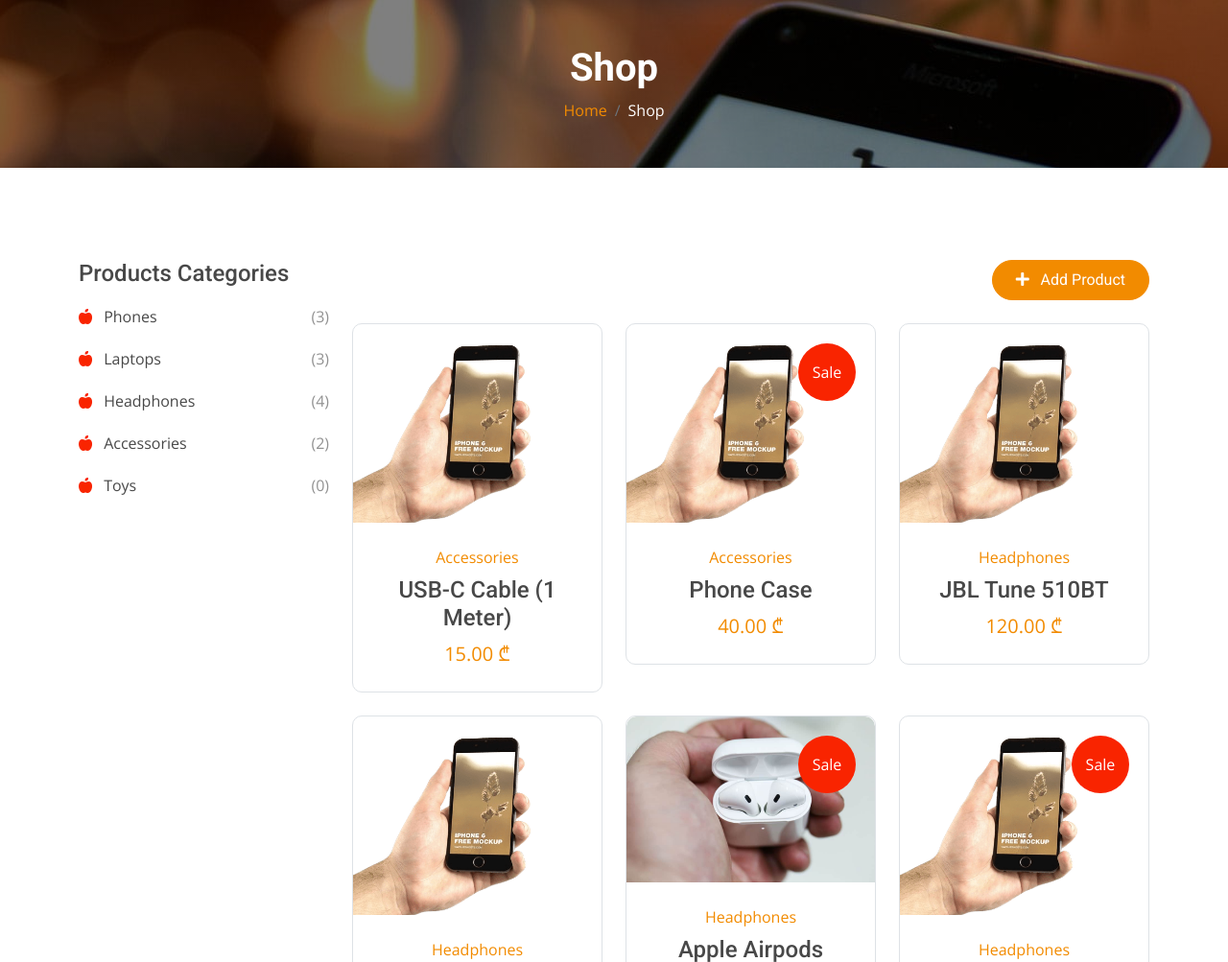
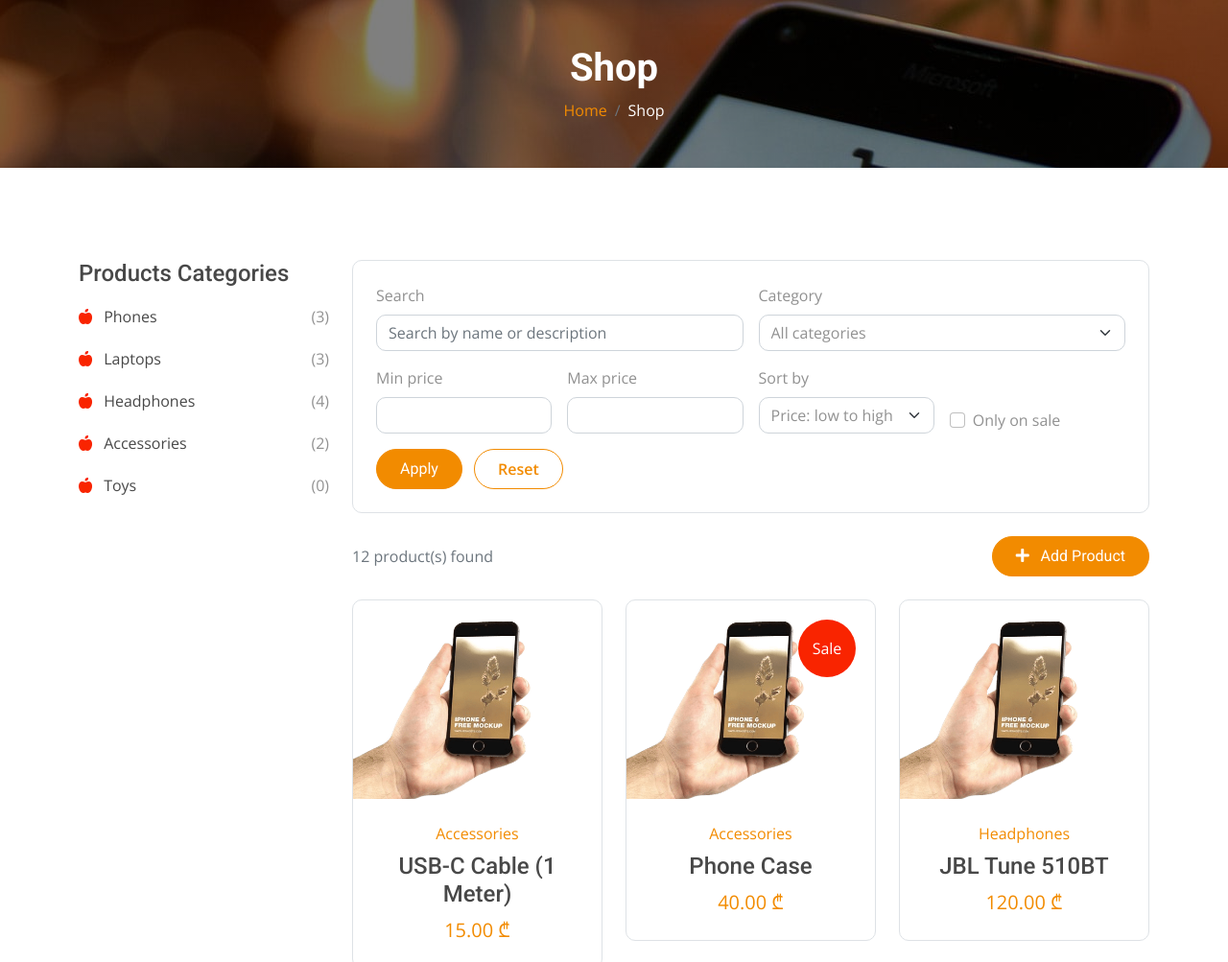
Before and after one commit to mariamikurkhashvili112-droid/django-electro, a Django app: page /shop/ in a window 1280 px wide. Shown: the part 244-1247 px from the top of the page at 96% size. Run offline with Django 5.2, Linux system fonts and the light colour scheme; data comes from the database, SQL or seed files in the repository; some libraries are stand-ins or nearby versions.

Commit message:
Add search, filtering and sorting to shop

```diff
--- a/store/templates/store/_pagination.html
+++ b/store/templates/store/_pagination.html
@@ -2,7 +2,7 @@
 <nav class="mt-5" aria-label="Pagination">
     <ul class="pagination d-flex flex-row flex-wrap justify-content-center list-unstyled gap-2">
         {% if page_obj.has_previous %}
-        <li class="page-item"><a class="page-link" href="?page={{ page_obj.previous_page_number }}">&laquo; Previous</a></li>
+        <li class="page-item"><a class="page-link" href="?{% if querystring %}{{ querystring }}&{% endif %}page={{ page_obj.previous_page_number }}">&laquo; Previous</a></li>
         {% else %}
         <li class="page-item disabled"><span class="page-link">&laquo; Previous</span></li>
         {% endif %}
@@ -11,12 +11,12 @@
         {% if num == page_obj.number %}
         <li class="page-item active"><span class="page-link">{{ num }}</span></li>
         {% else %}
-        <li class="page-item"><a class="page-link" href="?page={{ num }}">{{ num }}</a></li>
+        <li class="page-item"><a class="page-link" href="?{% if querystring %}{{ querystring }}&{% endif %}page={{ num }}">{{ num }}</a></li>
         {% endif %}
         {% endfor %}
 
         {% if page_obj.has_next %}
-        <li class="page-item"><a class="page-link" href="?page={{ page_obj.next_page_number }}">Next &raquo;</a></li>
+        <li class="page-item"><a class="page-link" href="?{% if querystring %}{{ querystring }}&{% endif %}page={{ page_obj.next_page_number }}">Next &raquo;</a></li>
         {% else %}
         <li class="page-item disabled"><span class="page-link">Next &raquo;</span></li>
         {% endif %}
--- a/store/templates/store/base.html
+++ b/store/templates/store/base.html
@@ -61,10 +61,10 @@
         </div>
         <div class="col-md-4 col-lg-6 text-center">
             <div class="position-relative ps-4">
-                <div class="d-flex border rounded-pill">
-                    <input class="form-control border-0 rounded-pill w-100 py-3" type="text" placeholder="Search Looking For?">
-                    <button type="button" class="btn btn-primary rounded-pill py-3 px-5" style="border: 0;"><i class="fas fa-search"></i></button>
-                </div>
+                <form method="get" action="{% url 'shop' %}" class="d-flex border rounded-pill">
+                    <input class="form-control border-0 rounded-pill w-100 py-3" type="text" name="q" value="{{ request.GET.q }}" placeholder="Search Looking For?">
+                    <button type="submit" class="btn btn-primary rounded-pill py-3 px-5" style="border: 0;"><i class="fas fa-search"></i></button>
+                </form>
             </div>
         </div>
         <div class="col-md-4 col-lg-3 text-center text-lg-end">
@@ -78,7 +78,7 @@
 
 <!-- Navbar -->
 <div class="container-fluid nav-bar p-0">
-        <div class="row gx-0 bg-primary px-5 align-items-center">
+    <div class="row gx-0 bg-primary px-5 align-items-center">
         <div class="col-12">
             <nav class="navbar navbar-expand-lg navbar-light bg-primary">
                 <a href="{% url 'home' %}" class="navbar-brand d-block d-lg-none">
--- a/store/templates/store/shop.html
+++ b/store/templates/store/shop.html
@@ -39,7 +39,54 @@
 
             <div class="col-lg-9">
 
-                <div class="d-flex justify-content-end mb-4">
+                <form method="get" action="{% url 'shop' %}" class="border rounded p-4 mb-4">
+                    <div class="row g-3">
+                        <div class="col-md-6">
+                            <label class="form-label">Search</label>
+                            <input type="text" name="q" value="{{ q }}" class="form-control" placeholder="Search by name or description">
+                        </div>
+                        <div class="col-md-6">
+                            <label class="form-label">Category</label>
+                            <select name="category" class="form-select">
+                                <option value="">All categories</option>
+                                {% for category in categories %}
+                                <option value="{{ category.id }}" {% if selected_category == category.id %}selected{% endif %}>{{ category.name }}</option>
+                                {% endfor %}
+                            </select>
+                        </div>
+                        <div class="col-md-3 col-6">
+                            <label class="form-label">Min price</label>
+                            <input type="number" step="0.01" min="0" name="min_price" value="{{ min_price }}" class="form-control">
+                        </div>
+                        <div class="col-md-3 col-6">
+                            <label class="form-label">Max price</label>
+                            <input type="number" step="0.01" min="0" name="max_price" value="{{ max_price }}" class="form-control">
+                        </div>
+                        <div class="col-md-3">
+                            <label class="form-label">Sort by</label>
+                            <select name="sort" class="form-select">
+                                {% for value, label in sort_options %}
+                                <option value="{{ value }}" {% if sort == value %}selected{% endif %}>{{ label }}</option>
+                                {% endfor %}
+                            </select>
+                        </div>
+                        <div class="col-md-3 d-flex align-items-end">
+                            <div class="form-check">
+                                <input class="form-check-input" type="checkbox" name="sale" value="1" id="saleOnly" {% if sale %}checked{% endif %}>
+                                <label class="form-check-label" for="saleOnly">Only on sale</label>
+                            </div>
+                        </div>
+                    </div>
+                    <div class="mt-3">
+                        <button type="submit" class="btn btn-primary rounded-pill py-2 px-4 me-2">Apply</button>
+                        <a href="{% url 'shop' %}" class="btn btn-outline-primary rounded-pill py-2 px-4">Reset</a>
+                    </div>
+                </form>
+
+                <div class="d-flex justify-content-between align-items-center mb-4">
+                    <span class="text-muted">
+                        {% if page_obj %}{{ page_obj.paginator.count }}{% else %}0{% endif %} product(s) found
+                    </span>
                     <a href="{% url 'product_create' %}" class="btn btn-primary rounded-pill py-2 px-4">
                         <i class="fas fa-plus me-2"></i> Add Product
                     </a>
@@ -79,7 +126,7 @@
                         </div>
                     </div>
                     {% empty %}
-                    <p>No products have been added yet.</p>
+                    <p>No products match your search.</p>
                     {% endfor %}
                 </div>
 
--- a/store/views.py
+++ b/store/views.py
@@ -1,14 +1,32 @@
+from decimal import Decimal, InvalidOperation
+
 from django.contrib.auth.decorators import login_required
 from django.contrib.auth.mixins import LoginRequiredMixin
 from django.core.exceptions import PermissionDenied
 from django.core.paginator import Paginator
-from django.db.models import Count
+from django.db.models import Count, Q
 from django.shortcuts import get_object_or_404, redirect, render
 from django.urls import reverse
 from django.views.generic import CreateView, DetailView, ListView
 
 from .forms import ProductForm
 from .models import Category, Product
+
+SORT_OPTIONS = {
+    "price_asc": "price",
+    "price_desc": "-price",
+    "name_asc": "name",
+    "name_desc": "-name",
+    "newest": "-id",
+}
+
+SORT_LABELS = [
+    ("price_asc", "Price: low to high"),
+    ("price_desc", "Price: high to low"),
+    ("name_asc", "Name: A to Z"),
+    ("name_desc", "Name: Z to A"),
+    ("newest", "Newest first"),
+]
 
 
 class HomeView(ListView):
@@ -33,14 +51,63 @@ class ShopView(ListView):
     context_object_name = "products"
     paginate_by = 6
 
+    @staticmethod
+    def _to_decimal(value):
+        if not value:
+            return None
+        try:
+            return Decimal(value)
+        except InvalidOperation:
+            return None
+
     def get_queryset(self):
-        return Product.objects.order_by("price")
+        queryset = Product.objects.select_related("category")
+        params = self.request.GET
+
+        q = params.get("q", "").strip()
+        if q:
+            queryset = queryset.filter(
+                Q(name__icontains=q) | Q(description__icontains=q)
+            )
+
+        category_id = params.get("category", "")
+        if category_id.isdigit():
+            queryset = queryset.filter(category_id=int(category_id))
+
+        min_price = self._to_decimal(params.get("min_price"))
+        if min_price is not None:
+            queryset = queryset.filter(price__gte=min_price)
+
+        max_price = self._to_decimal(params.get("max_price"))
+        if max_price is not None:
+            queryset = queryset.filter(price__lte=max_price)
+
+        if params.get("sale") == "1":
+            queryset = queryset.filter(is_on_sale=True)
+
+        sort = params.get("sort", "price_asc")
+        return queryset.order_by(SORT_OPTIONS.get(sort, "price"), "id")
 
     def get_context_data(self, **kwargs):
         context = super().get_context_data(**kwargs)
+        params = self.request.GET
+
         context["categories"] = Category.objects.annotate(
             product_count=Count("products")
         )
+
+        query = params.copy()
+        query.pop("page", None)
+        context["querystring"] = query.urlencode()
+
+        category_id = params.get("category", "")
+        context["q"] = params.get("q", "").strip()
+        context["selected_category"] = int(category_id) if category_id.isdigit() else None
+        context["min_price"] = params.get("min_price", "")
+        context["max_price"] = params.get("max_price", "")
+        context["sale"] = params.get("sale") == "1"
+        context["sort"] = params.get("sort", "price_asc")
+        context["sort_options"] = SORT_LABELS
         return context
 
 
```
